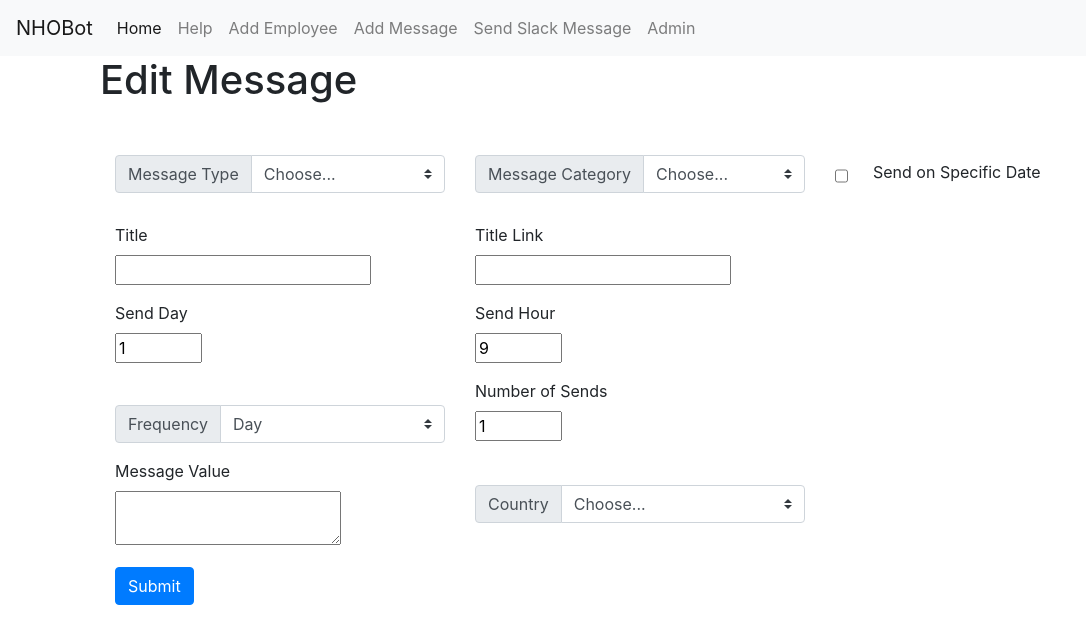
After one commit to mozilla-it/newbie-bot, a Flask app: template templates/message_edit.html in a window 1280 px wide. The commit adds this page. Shown: the top 644 px of the page, without its empty margins (0-1086 px from the left). Run offline with Flask 2, Linux system fonts and the light colour scheme; the template is opened without the code that fills it: values that come from a table or form of the project are taken from there, others are empty; parts of the project's set-up code (start-up, migrations or seed data) failed here and were passed over; some libraries are stand-ins or nearby versions.

Commit message:
updated edit message route and add admin route

```diff
--- a/app.py
+++ b/app.py
@@ -302,7 +302,7 @@ def add_new_message():
     return render_template('messages.html', messages=messages, form=form, user=user)
 
 
-@app.route('/editMessage/<string:message_id>')
+@app.route('/editMessage/<string:message_id>', methods=['GET', 'POST'])
 @requires_admin
 def edit_message(message_id):
     """
@@ -311,7 +311,46 @@ def edit_message(message_id):
     :return:
     """
     print('edit message {}'.format(message_id))
-    return redirect(current_host + '/addMessage')
+    user = get_user_info()
+    form = AddMessageForm(request.form)
+    if request.method == 'GET':
+        messages = Messages.objects(Q(id=message_id)).get()
+        print(messages.type)
+        form.message_type.data = messages.type
+        form.category.data = messages.category
+        form.title.data = messages.title
+        form.title_link.data = messages.title_link
+        form.send_day.data = messages.send_day
+        form.send_time.data = messages.send_hour
+        form.send_date.data = messages.send_date
+        form.send_once.data = messages.send_once
+        form.frequency.data = messages.frequency
+        form.text.data = messages.text
+        form.number_of_sends.data = messages.number_of_sends
+        form.country.data = messages.country
+        return render_template('message_edit.html', form=form, user=user)
+    elif request.method == 'POST':
+        if form.validate():
+            message = Messages.objects(Q(id=message_id)).get()
+            message.type = form.message_type.data
+            message.category = form.category.data
+            message.title = form.title.data
+            message.title_link = form.title_link.data
+            message.send_day = form.send_day.data
+            message.send_hour = form.send_time.data
+            date_start = form.send_date.data.split('-')
+            sdate = datetime.datetime(int(date_start[0]), int(date_start[1]), int(date_start[2]), 0, 0, 0)
+            message.send_date = datetime.datetime.strftime(sdate, '%Y-%m-%dT%H:%M:%S')
+            message.send_once = True if form.send_once.data is True else False
+            message.frequency = form.frequency.data
+            message.text = form.text.data
+            message.number_of_sends = form.number_of_sends.data
+            message.country = form.country.data
+            message.save()
+            return redirect(current_host + '/addMessage')
+        else:
+            print('errors = {}'.format(form.errors))
+            return redirect(current_host + '/addMessage')
 
 
 @app.route('/deleteMessage/<string:message_id>')
@@ -462,11 +501,11 @@ def admin_role():
             current_roles.role_description = form.role_description.data
             current_roles.save()
             # roles = AdminRoles.objects()
-            return redirect(url_for('admin_page'))
+            return redirect(current_host + '/admin')
         else:
-            return redirect(url_for('admin_page'))
+            return redirect(current_host + '/admin')
     else:
-        return redirect(url_for('admin_page'))
+        return redirect(current_host + '/admin')
 
 
 @app.route('/deleteRole/<string:role_name>')
@@ -478,7 +517,7 @@ def delete_role(role_name):
     :return:
     """
     AdminRoles.objects(role_name=role_name).delete()
-    return redirect(url_for('admin_page'))
+    return redirect(current_host + '/admin')
 
 
 @app.route('/adminUser', methods=['POST'])
@@ -498,18 +537,21 @@ def admin_user():
         print('admin form {}'.format(admin_form.roles.data))
         if admin_form.validate():
             admin = Admin()
-            admin.emp_id = admin_form.emp_id.data
-            admin.name = admin_form.name.data
+            print(f'selected admin {admin_form.emp_id.data}')
+            selected_admin = admin_form.emp_id.data.split(' ')
+            print(f'selected admin {selected_admin}')
+            admin.emp_id = selected_admin[0]
+            admin.name = ' '.join(selected_admin[1:])
             admin.super_admin = admin_form.super_admin.data
             admin.roles = admin_form.roles.data
             admin.save()
-            return redirect(url_for('admin_page'))
+            return redirect(current_host + '/admin')
         else:
             print('errors = {}'.format(admin_form.errors))
-            return redirect(url_for('admin_page'))
+            return redirect(current_host + '/admin')
     else:
         print('errors = {}'.format(admin_form.errors))
-        return redirect(url_for('admin_page'))
+        return redirect(current_host + '/admin')
 
 
 @app.route('/deleteAdmin/<string:emp_id>')
@@ -521,7 +563,7 @@ def delete_admin(emp_id):
     :return:
     """
     Admin.objects(emp_id=emp_id).delete()
-    return redirect(url_for('admin_page'))
+    return redirect(current_host + '/admin')
 
 
 def connect_slack_client():
--- a/forms/add_admin_form.py
+++ b/forms/add_admin_form.py
@@ -5,6 +5,6 @@ from database.admin_roles import AdminRoles
 
 class AddAdminForm(Form):
     emp_id = StringField('Employee ID', [validators.required()])
-    name = StringField('Employee Name', [validators.required()])
+    name = StringField('Employee Name', )
     super_admin = BooleanField('Super Admin', default=False)
     roles = SelectMultipleField('Roles')
--- /dev/null
+++ b/templates/message_edit.html
@@ -0,0 +1,143 @@
+{%  extends 'layout.html' %}
+
+{%  block body %}
+    <div class="container">
+        <h1>Edit Message</h1>
+    <div class="container "   style="margin-top: 25px; margin-bottom: 25px;">
+        {% from "includes/_formhelpers.html" import render_field %}
+        <form action="" method="POST" class="form">
+            <div class="row">
+                <div class="col-md-4 col-sm-12 ">
+                    <div class="form-group moz-drop">
+                        <div class="input-group">
+                          <div class="input-group-prepend">
+                            <label class="input-group-text" for="inputGroupSelect01">Message Type</label>
+                          </div>
+                          <select name="message_type" class="custom-select" id="inputGroupSelect01">
+                            <option selected>Choose...</option>
+                            <option value="Reminder: Best Practices">Reminder: Best Practices</option>
+                            <option value="Reminder: Deadline">Reminder: Deadline</option>
+                            <option value="Instruction: How-to">Instruction: How-to</option>
+                            <option value="Informational: Awareness">Informational: Awareness</option>
+                          </select>
+                        </div>
+                    </div>
+                </div>
+                <div class="col-md-4">
+                    <div class="form-group moz-drop">
+                        <div class="input-group mb-3">
+                          <div class="input-group-prepend">
+                            <label class="input-group-text" for="inputGroupSelect01">Message Category</label>
+                          </div>
+                          <select name="category" class="custom-select" id="inputGroupSelect01">
+                              <option selected>Choose...</option>
+                              <option value="Procedural">Procedural</option>
+                              <option value="Welcome">Welcome</option>
+                              <option value="Failure / fallback">Failure / fallback</option>
+                              <option value="Help">Help</option>
+                              <option value="Rating request">Rating request</option>
+                              <option value="Opt-out">Opt-out</option>
+                              <option value="Cultural">Cultural</option>
+                              <option value="Orientation">Orientation</option>
+                          </select>
+                        </div>
+                    </div>
+                </div>
+                <div class="col-md-4">
+                    <div class="form-group">
+                        <p>
+                            <div class="row" style="padding: 15px;">
+                                <input type="checkbox" data-toggle="collapse" data-target=".multi-collapse" aria-expanded="false" aria-controls="multiCollapseNo multiCollapseNo1 multiCollapseNo2 multiCollapseYes" value="send_once" name="send_once">
+                                <label style="margin-left: 25px;" for="send_once">Send on Specific Date</label>
+                            </div>
+
+                        </p>
+                    </div>
+                </div>
+            </div>
+        <div class="row " >
+                <div class="col-md-4 col-sm-12 ">
+                    <div class="form-group">
+                        {{ render_field(form.title, class_="form_control") }}
+                    </div>
+                </div>
+                <div class="col-md-4">
+                    <div class="form-group">
+                        {{ render_field(form.title_link, class_="form_control") }}
+                    </div>
+                </div>
+                <div class="col-md-4">
+                    <div class="form-group multi-collapse collapse" id="multiCollapseYes">
+                        <div><label for="start_date">Send Date</label></div>
+                        <input data-provide="datepicker" data-date-format="mm/dd/yyyy" id="send_date" type="date" name="send_date"  />
+                    </div>
+                </div>
+            </div>
+        <div class="row " >
+                <div class="col-md-4 col-sm-12 ">
+                    <div class="form-group multi-collapse collapse show" id="multiCollapseNo">
+                        {{ render_field(form.send_day, class_="form_control") }}
+                    </div>
+                </div>
+                <div class="col-md-4">
+                    <div class="form-group multi-collapse collapse show" id="multiCollapseNo1">
+                        {{ render_field(form.send_time, class_="form_control") }}
+                    </div>
+                </div>
+
+
+            </div>
+        <div class="row">
+            <div class="col-md-4">
+                    <div class="form-group multi-collapse collapse show moz-drop" id="multiCollapseNo2">
+                        <div class="input-group mb-3">
+                          <div class="input-group-prepend">
+                            <label class="input-group-text" for="frequency">Frequency</label>
+                          </div>
+                          <select name="frequency" class="custom-select" id="frequency">
+                            <option selected>Choose...</option>
+                            <option selected value="day">Day</option>
+                            <option value="week">Week</option>
+                            <option value="month">Month</option>
+                            <option value="year">Year</option>
+                          </select>
+                        </div>
+                    </div>
+                </div>
+            <div class="col-md-4 col-sm-12 ">
+                <div class="form-group multi-collapse collapse show">
+                    {{ render_field(form.number_of_sends, class_="form_control") }}
+                </div>
+            </div>
+        </div>
+        <div class="row">
+            <div class="col-md-4 col-sm-12 ">
+                <div class="form-group">
+                    {{ render_field(form.text, class_="form_control") }}
+                </div>
+            </div>
+            <div class="col-md-4">
+                    <div class="form-group moz-drop" id="multiCollapseNo2">
+                        <div class="input-group mb-3">
+                          <div class="input-group-prepend">
+                            <label class="input-group-text" for="country">Country</label>
+                          </div>
+                          <select name="country" class="custom-select" id="county">
+                            <option selected>Choose...</option>
+                            <option value="ALL">Any</option>
+                            <option value="US">US</option>
+                            <option value="CA">CA</option>
+                          </select>
+                        </div>
+                    </div>
+                </div>
+        </div>
+        <p><input type="submit" class="btn btn-primary" value="Submit" data-toggle="collapse" data-target="#collapseExample"></p>
+
+        </form>
+    </div>
+    </div>
+
+    <script src="{{ url_for('static', filename='myscript.js') }}"></script>
+
+{%  endblock %}
```
Also changed, not shown: templates/admin_users.html (+4 -7 lines).
